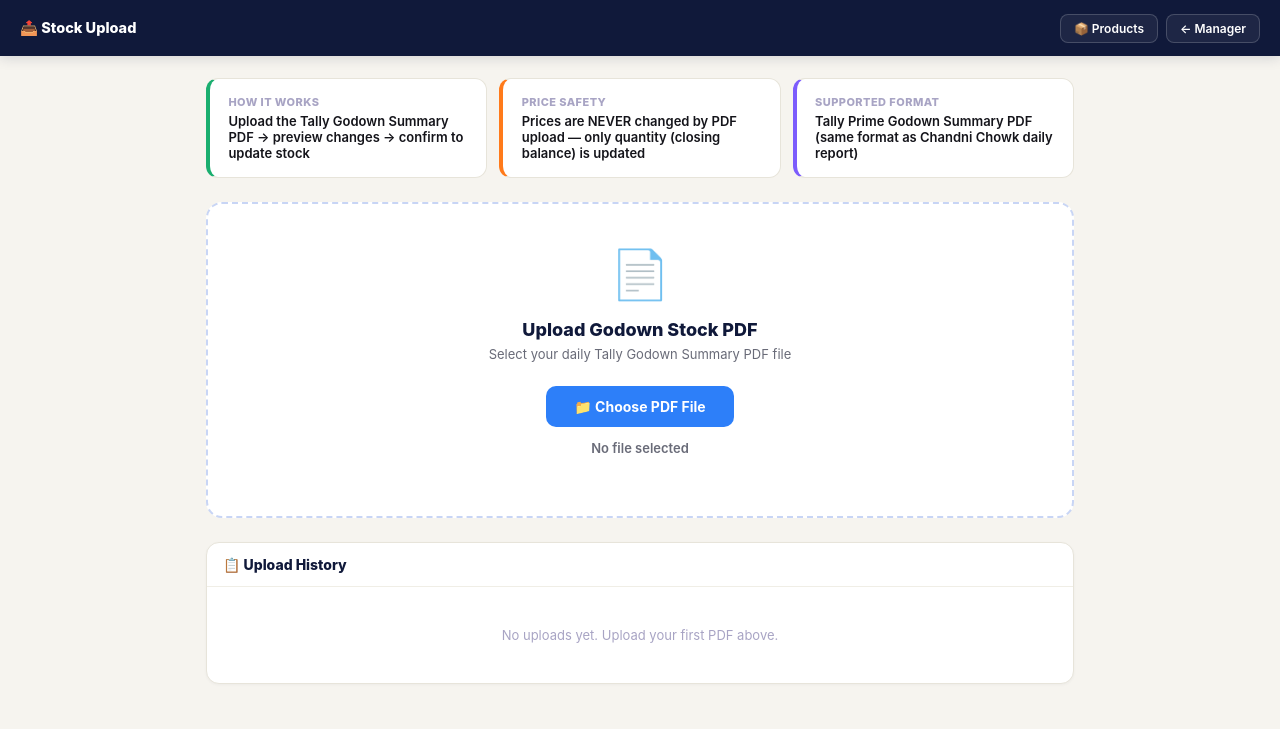
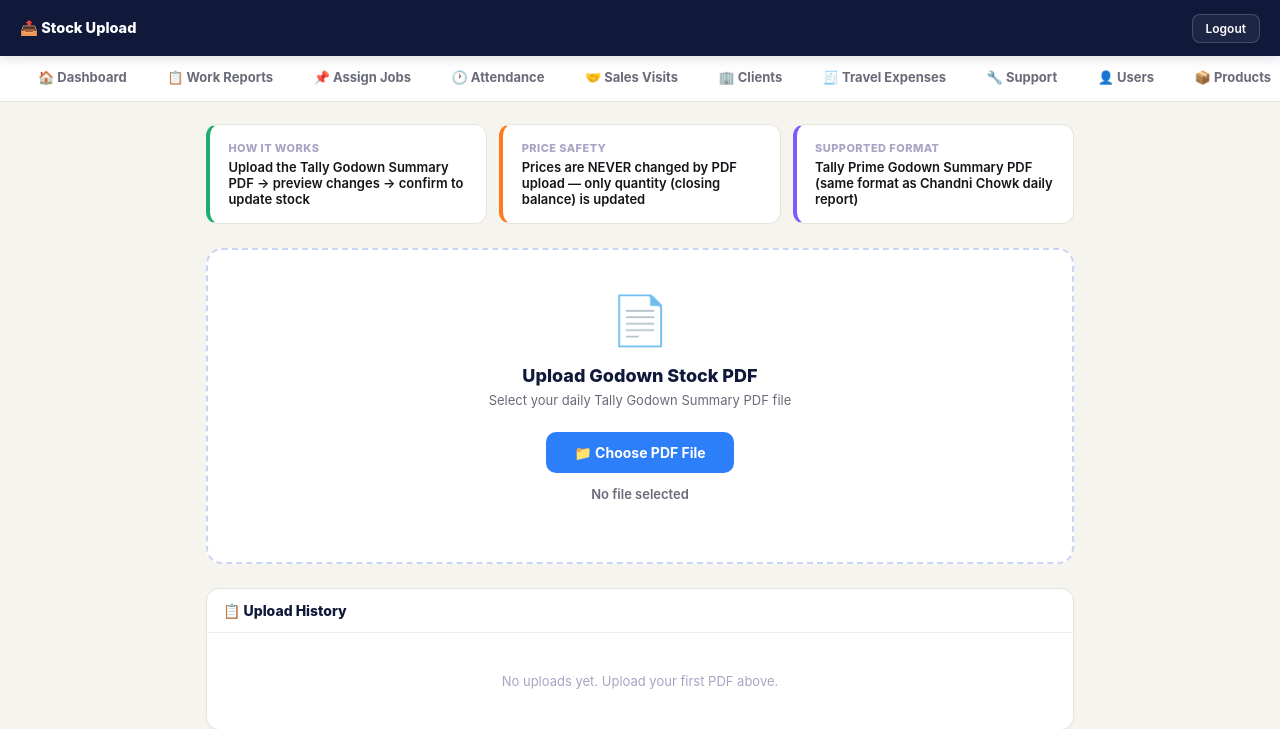
Before and after one commit to subrato91net-boop/work-report-app, a Flask app: page /manager/stock-upload in a window 1280 px wide. Shown: the top 729 px of the page. Run offline with Flask 3, Linux system fonts and the light colour scheme; the visitor is signed in with stand-in values (Sample User, id 1); data that the repository does not hold is empty; some libraries are stand-ins or nearby versions.

Commit message:
Add files via upload

```diff
--- a/work_report_app/templates/assign_job.html
+++ b/work_report_app/templates/assign_job.html
@@ -160,7 +160,9 @@
   <a href="/manager/clients" class="nav-tab">🏢 Clients</a>
   <a href="/manager/ta-reports"   class="nav-tab">🧾 Travel Expenses</a>
   <a href="/manager/support-reports" class="nav-tab">🔧 Support</a>
-  <a href="/manager/users"        class="nav-tab">👤 Users</a>
+  <a href="/manager/users" class="nav-tab">👤 Users</a>
+  <a href="/manager/products" class="nav-tab">📦 Products</a>
+  <a href="/manager/stock-upload" class="nav-tab">📤 Stock Upload</a>
 </div>
 
 <div class="main">
--- a/work_report_app/templates/attendance.html
+++ b/work_report_app/templates/attendance.html
@@ -125,7 +125,9 @@
   <a href="/manager/clients" class="nav-tab">🏢 Clients</a>
   <a href="/manager/ta-reports"   class="nav-tab">🧾 Travel Expenses</a>
   <a href="/manager/support-reports" class="nav-tab">🔧 Support</a>
-  <a href="/manager/users"        class="nav-tab">👤 Users</a>
+  <a href="/manager/users" class="nav-tab">👤 Users</a>
+  <a href="/manager/products" class="nav-tab">📦 Products</a>
+  <a href="/manager/stock-upload" class="nav-tab">📤 Stock Upload</a>
 </div>
 <div class="main">
 
--- a/work_report_app/templates/dashboard.html
+++ b/work_report_app/templates/dashboard.html
@@ -104,7 +104,9 @@
   <a href="/manager/clients"      class="nav-tab">🏢 Clients</a>
   <a href="/manager/ta-reports"   class="nav-tab">🧾 Travel Expenses</a>
   <a href="/manager/support-reports" class="nav-tab">🔧 Support</a>
-  <a href="/manager/users"        class="nav-tab">👤 Users</a>
+  <a href="/manager/users" class="nav-tab">👤 Users</a>
+  <a href="/manager/products" class="nav-tab">📦 Products</a>
+  <a href="/manager/stock-upload" class="nav-tab">📤 Stock Upload</a>
 </div>
 <div class="main">
   <div class="hero">
--- a/work_report_app/templates/form.html
+++ b/work_report_app/templates/form.html
@@ -128,6 +128,7 @@
   {% if perms.get('sales_visit', True) %}<a href="/sales-visit" class="nd-tab">🤝 Sales Report</a>{% endif %}
   {% if perms.get('ta', True) %}<a href="/ta-report" class="nd-tab">🧾 Travel Expenses</a>{% endif %}
   {% if perms.get('support', True) %}<a href="/support-report" class="nd-tab">🔧 Support</a>{% endif %}
+  {% if perms.get('products', True) %}<a href="/products" class="nd-tab">📦 Products</a>{% endif %}
   </div>
 </div>
 
@@ -312,6 +313,7 @@
   {% if perms.get('sales_visit', True) %}<a href="/sales-visit" class="bn-item"><span class="bn-ic">🤝</span>Sales</a>{% endif %}
   {% if perms.get('ta', True) %}<a href="/ta-report" class="bn-item"><span class="bn-ic">🧾</span>TA</a>{% endif %}
   {% if perms.get('support', True) %}<a href="/support-report" class="bn-item"><span class="bn-ic">🔧</span>Support</a>{% endif %}
+  {% if perms.get('products', True) %}<a href="/products" class="bn-item"><span class="bn-ic">📦</span>Products</a>{% endif %}
 </nav>
 
 <script>
--- a/work_report_app/templates/manage_users.html
+++ b/work_report_app/templates/manage_users.html
@@ -134,7 +134,9 @@
   <a href="/manager/sales-visits" class="nav-tab">🤝 Sales Visits</a>
   <a href="/manager/clients" class="nav-tab">🏢 Clients</a>
   <a href="/manager/ta-reports"   class="nav-tab">🧾 Travel Expenses</a>
-  <a href="/manager/users"        class="nav-tab active">👤 Users</a>
+  <a href="/manager/users" class="nav-tab active">👤 Users</a>
+  <a href="/manager/products" class="nav-tab">📦 Products</a>
+  <a href="/manager/stock-upload" class="nav-tab">📤 Stock Upload</a>
 </div>
 <div class="main">
 
--- a/work_report_app/templates/manager.html
+++ b/work_report_app/templates/manager.html
@@ -106,7 +106,9 @@
   <a href="/manager/support-reports" class="nav-tab">🔧 Support</a>
   <a href="/manager/products"     class="nav-tab">📦 Products</a>
   <a href="/manager/stock-upload" class="nav-tab">📤 Stock Upload</a>
-  <a href="/manager/users"        class="nav-tab">👤 Users</a>
+  <a href="/manager/users" class="nav-tab">👤 Users</a>
+  <a href="/manager/products" class="nav-tab">📦 Products</a>
+  <a href="/manager/stock-upload" class="nav-tab">📤 Stock Upload</a>
 </div>
 <div class="main">
   <div class="stats">
--- a/work_report_app/templates/manager_clients.html
+++ b/work_report_app/templates/manager_clients.html
@@ -91,7 +91,9 @@
   <a href="/manager/clients"      class="nav-tab active">🏢 Clients</a>
   <a href="/manager/ta-reports"   class="nav-tab">🧾 Travel Expenses</a>
   <a href="/manager/support-reports" class="nav-tab">🔧 Support</a>
-  <a href="/manager/users"        class="nav-tab">👤 Users</a>
+  <a href="/manager/users" class="nav-tab">👤 Users</a>
+  <a href="/manager/products" class="nav-tab">📦 Products</a>
+  <a href="/manager/stock-upload" class="nav-tab">📤 Stock Upload</a>
 </div>
 <div class="main">
   <div class="stats">
--- a/work_report_app/templates/manager_sales.html
+++ b/work_report_app/templates/manager_sales.html
@@ -105,7 +105,9 @@
   <a href="/manager/clients" class="nav-tab">🏢 Clients</a>
   <a href="/manager/ta-reports"   class="nav-tab">🧾 Travel Expenses</a>
   <a href="/manager/support-reports" class="nav-tab">🔧 Support</a>
-  <a href="/manager/users"        class="nav-tab">👤 Users</a>
+  <a href="/manager/users" class="nav-tab">👤 Users</a>
+  <a href="/manager/products" class="nav-tab">📦 Products</a>
+  <a href="/manager/stock-upload" class="nav-tab">📤 Stock Upload</a>
 </div>
 
 <div class="main">
--- a/work_report_app/templates/manager_support.html
+++ b/work_report_app/templates/manager_support.html
@@ -135,7 +135,9 @@
   <a href="/manager/clients"         class="nav-tab">🏢 Clients</a>
   <a href="/manager/ta-reports"      class="nav-tab">🧾 Travel Expenses</a>
   <a href="/manager/support-reports" class="nav-tab active">🔧 Support</a>
-  <a href="/manager/users"           class="nav-tab">👤 Users</a>
+  <a href="/manager/users" class="nav-tab">👤 Users</a>
+  <a href="/manager/products" class="nav-tab">📦 Products</a>
+  <a href="/manager/stock-upload" class="nav-tab">📤 Stock Upload</a>
 </div>
 
 <div class="main">
--- a/work_report_app/templates/manager_ta.html
+++ b/work_report_app/templates/manager_ta.html
@@ -123,7 +123,9 @@
   <a href="/manager/clients" class="nav-tab">🏢 Clients</a>
   <a href="/manager/ta-reports"   class="nav-tab active">🧾 Travel Expenses</a>
   <a href="/manager/support-reports" class="nav-tab">🔧 Support</a>
-  <a href="/manager/users"        class="nav-tab">👤 Users</a>
+  <a href="/manager/users" class="nav-tab">👤 Users</a>
+  <a href="/manager/products" class="nav-tab">📦 Products</a>
+  <a href="/manager/stock-upload" class="nav-tab">📤 Stock Upload</a>
 </div>
 <div class="main">
   <div class="stats">
--- a/work_report_app/templates/my_jobs.html
+++ b/work_report_app/templates/my_jobs.html
@@ -89,6 +89,7 @@
   {% if perms.get('sales_visit', True) %}<a href="/sales-visit" class="nd-tab">🤝 Sales Report</a>{% endif %}
   {% if perms.get('ta', True) %}<a href="/ta-report" class="nd-tab">🧾 Travel Expenses</a>{% endif %}
   {% if perms.get('support', True) %}<a href="/support-report" class="nd-tab">🔧 Support</a>{% endif %}
+  {% if perms.get('products', True) %}<a href="/products" class="nd-tab">📦 Products</a>{% endif %}
   </div>
 </div>
 
@@ -134,6 +135,7 @@
   {% if perms.get('sales_visit', True) %}<a href="/sales-visit" class="bn-item"><span class="bn-ic">🤝</span>Sales</a>{% endif %}
   {% if perms.get('ta', True) %}<a href="/ta-report" class="bn-item"><span class="bn-ic">🧾</span>TA</a>{% endif %}
   {% if perms.get('support', True) %}<a href="/support-report" class="bn-item"><span class="bn-ic">🔧</span>Support</a>{% endif %}
+  {% if perms.get('products', True) %}<a href="/products" class="bn-item"><span class="bn-ic">📦</span>Products</a>{% endif %}
 </nav>
 <script>
 if ('serviceWorker' in navigator) {
--- a/work_report_app/templates/stock_upload.html
+++ b/work_report_app/templates/stock_upload.html
@@ -47,15 +47,32 @@
   .badge-g{background:#D9F5E8;color:#0E6B43;font-size:10px;font-weight:800;padding:2px 8px;border-radius:5px}
   .empty{padding:2.5rem;text-align:center;color:#A8A4C4;font-size:13px}
   .btn-log{background:#F0EEE6;color:#696B78;border:none;border-radius:7px;padding:5px 12px;font-size:11.5px;cursor:pointer;font-family:inherit;font-weight:700;text-decoration:none}
+  .nav-tabs{background:#fff;border-bottom:1px solid #E7E4DA;padding:0 1.25rem;overflow-x:auto;display:none;white-space:nowrap}
+  .nav-tab{padding:13px 18px;font-size:13px;color:#696B78;text-decoration:none;border-bottom:3px solid transparent;font-weight:700;transition:all .15s;display:inline-block}
+  .nav-tab:hover{color:#10193A}
+  .nav-tab.active{color:#FF7A1A;border-bottom-color:#FF7A1A}
+  @media(min-width:600px){.nav-tabs{display:block}}
 </style>
 </head>
 <body>
 <div class="topbar">
   <div class="topbar-title">📤 Stock Upload</div>
   <div style="display:flex;gap:8px">
-    <a class="btn-sm" href="/manager/products">📦 Products</a>
-    <a class="btn-sm" href="/manager">← Manager</a>
+    <a class="btn-sm" href="/logout">Logout</a>
   </div>
+</div>
+<div class="nav-tabs">
+  <a href="/dashboard"               class="nav-tab">🏠 Dashboard</a>
+  <a href="/manager"                 class="nav-tab">📋 Work Reports</a>
+  <a href="/assign-job"              class="nav-tab">📌 Assign Jobs</a>
+  <a href="/attendance"              class="nav-tab">🕐 Attendance</a>
+  <a href="/manager/sales-visits"    class="nav-tab">🤝 Sales Visits</a>
+  <a href="/manager/clients"         class="nav-tab">🏢 Clients</a>
+  <a href="/manager/ta-reports"      class="nav-tab">🧾 Travel Expenses</a>
+  <a href="/manager/support-reports" class="nav-tab">🔧 Support</a>
+  <a href="/manager/users"           class="nav-tab">👤 Users</a>
+  <a href="/manager/products"        class="nav-tab">📦 Products</a>
+  <a href="/manager/stock-upload"    class="nav-tab active">📤 Stock Upload</a>
 </div>
 <div class="main">
 
--- a/work_report_app/templates/support_report.html
+++ b/work_report_app/templates/support_report.html
@@ -510,6 +510,7 @@
   {% if perms.get('sales_visit', True) %}<a href="/sales-visit" class="bn-item"><span class="bn-ic">🤝</span>Sales</a>{% endif %}
   {% if perms.get('ta', True) %}<a href="/ta-report" class="bn-item"><span class="bn-ic">🧾</span>TA</a>{% endif %}
   {% if perms.get('support', True) %}<a href="/support-report" class="bn-item active"><span class="bn-ic">🔧</span>Support</a>{% endif %}
+  {% if perms.get('products', True) %}<a href="/products" class="bn-item"><span class="bn-ic">📦</span>Products</a>{% endif %}
 </nav>
 
 <script>
--- a/work_report_app/templates/ta_report.html
+++ b/work_report_app/templates/ta_report.html
@@ -310,6 +310,7 @@
   {% if perms.get('sales_visit', True) %}<a href="/sales-visit" class="bn-item"><span class="bn-ic">🤝</span>Sales</a>{% endif %}
   {% if perms.get('ta', True) %}<a href="/ta-report" class="bn-item"><span class="bn-ic">🧾</span>TA</a>{% endif %}
   {% if perms.get('support', True) %}<a href="/support-report" class="bn-item"><span class="bn-ic">🔧</span>Support</a>{% endif %}
+  {% if perms.get('products', True) %}<a href="/products" class="bn-item"><span class="bn-ic">📦</span>Products</a>{% endif %}
 </nav>
 
 <script>
```
Also changed, not shown: work_report_app/templates/manager_products.html (+18 -2 lines), work_report_app/templates/stock_upload_preview.html (+18 -0 lines).
